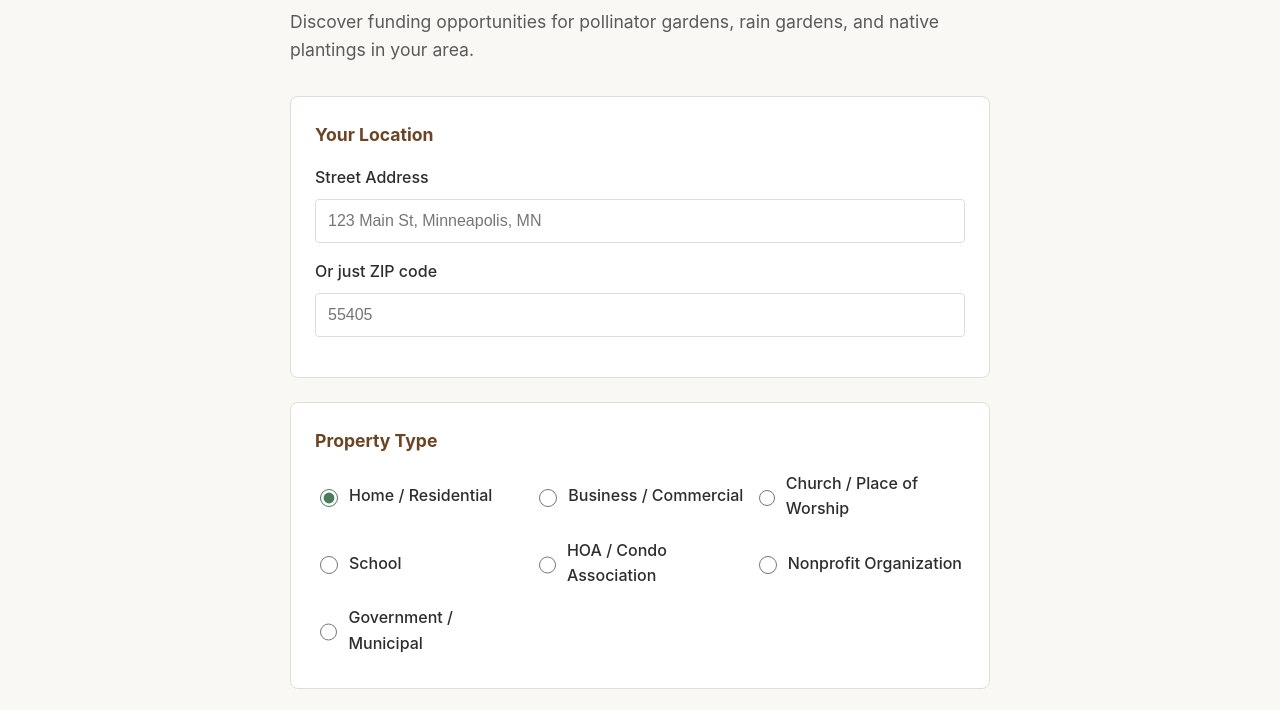
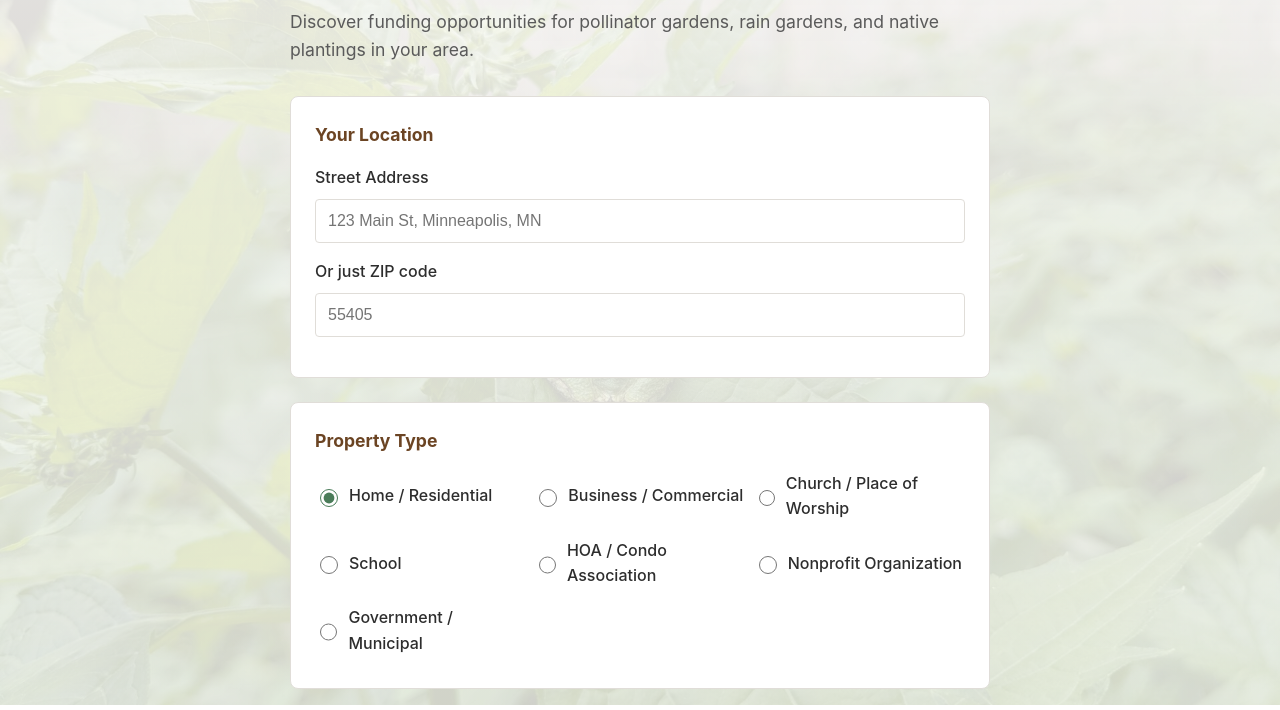
Before and after one commit to Allethrin/grant-matcher, a plain HTML site: page index.html in a window 1280 px wide. Shown: the part 95-805 px from the top of the page. Drawn offline with Linux system fonts and the light colour scheme.

Commit message:
Add hero background images with random rotation
- Add 3 hero photos: tree frog, black-eyed susan, biomass
- Random image selection on page load
- Cream overlay gradient for text readability
- Photos from J+R and Liam's demo site projects

🤖 Generated with [Claude Code](https://claude.com/claude-code)

Co-Authored-By: Claude <noreply@anthropic.com>

```diff
--- a/index.html
+++ b/index.html
@@ -25,9 +25,37 @@
       font-family: -apple-system, BlinkMacSystemFont, 'Segoe UI', Roboto, Oxygen, Ubuntu, sans-serif;
       line-height: 1.6;
       color: var(--text);
-      background: var(--cream);
+      background: transparent;
       margin: 0;
       padding: 20px;
+      min-height: 100vh;
+    }
+
+    .bg-image {
+      position: fixed;
+      top: 0;
+      left: 0;
+      width: 100%;
+      height: 100%;
+      z-index: -2;
+      background-size: cover;
+      background-position: center;
+      background-repeat: no-repeat;
+    }
+
+    .bg-overlay {
+      position: fixed;
+      top: 0;
+      left: 0;
+      width: 100%;
+      height: 100%;
+      z-index: -1;
+      background: linear-gradient(
+        to bottom,
+        rgba(250, 248, 245, 0.92) 0%,
+        rgba(250, 248, 245, 0.88) 200px,
+        rgba(250, 248, 245, 0.82) 100%
+      );
     }
 
     .container {
@@ -256,6 +284,8 @@
   </style>
 </head>
 <body>
+  <div class="bg-image" id="bg-image"></div>
+  <div class="bg-overlay"></div>
   <div class="container">
     <h1>Find Grants for Native Landscaping</h1>
     <p class="subtitle">Discover funding opportunities for pollinator gardens, rain gardens, and native plantings in your area.</p>
@@ -345,6 +375,20 @@
   <script>
     let watershedData = null;
     let grantsData = null;
+
+    // Hero background images
+    const heroImages = [
+      'images/hero-treefrog.jpg',
+      'images/hero-blackeyedsusan.jpg',
+      'images/hero-biomass.jpg'
+    ];
+
+    // Set random background on load
+    function setRandomBackground() {
+      const randomImage = heroImages[Math.floor(Math.random() * heroImages.length)];
+      document.getElementById('bg-image').style.backgroundImage = `url('${randomImage}')`;
+    }
+    setRandomBackground();
 
     // Load data on page load
     async function loadData() {
```
Also changed, not shown: images/hero-biomass.jpg (added), images/hero-blackeyedsusan.jpg (added), images/hero-treefrog.jpg (added).
